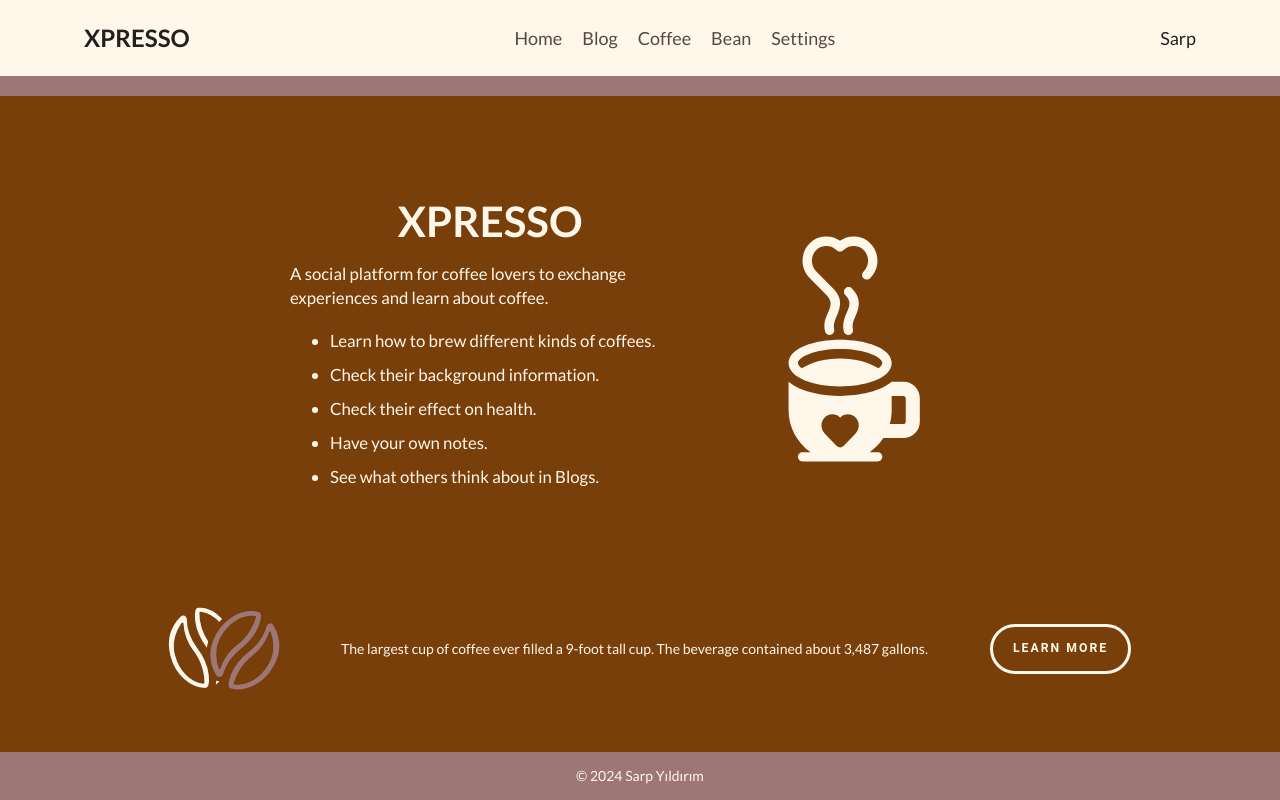
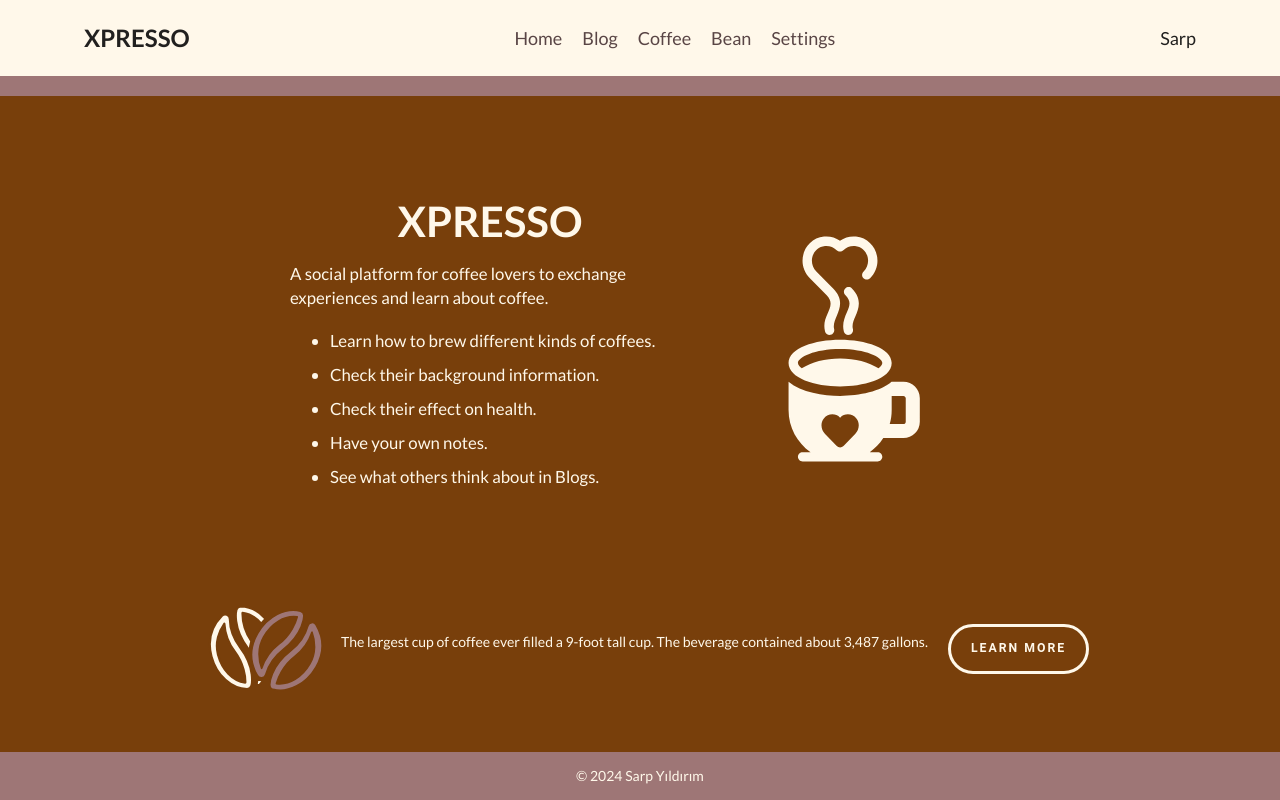
Before and after one commit to Sarpyildir/xpresso, a React (Create React App) app in the folder client/: page / in a window 1280 px wide. Built offline with nearby package versions, Linux system fonts and the light colour scheme.

Commit message:
Refactor Home.js to improve layout and styling

```diff
--- a/client/src/Pages/Home.js
+++ b/client/src/Pages/Home.js
@@ -123,7 +123,6 @@ const Home = () => {
             display: "flex",
             alignItems: "center",
             marginBottom: "1rem",
-            maxWidth: "1200px",
           }}
         >
           <img
@@ -131,7 +130,17 @@ const Home = () => {
             alt="Coffee Beans"
             style={beanImageStyle}
           />
-          <p style={{ margin: "3rem" }}>{randomFact.fact}</p>
+          <div
+            style={{
+              display: "flex",
+              alignItems: "center",
+              marginBottom: "1rem",
+              maxWidth: "800px",
+            }}
+          >
+            <p>{randomFact.fact}</p>
+          </div>
+
           <Button variant="outlined" sx={buttonStyle} onClick={handleLearnMore}>
             LEARN MORE
           </Button>
```
